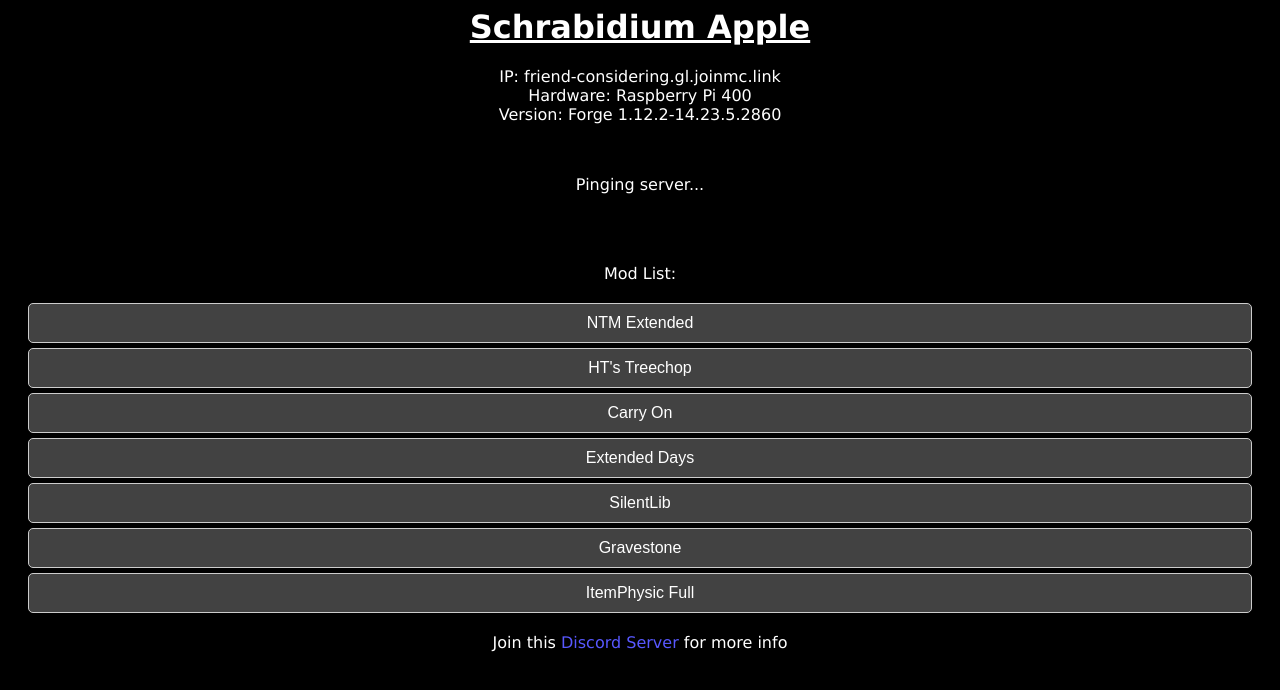
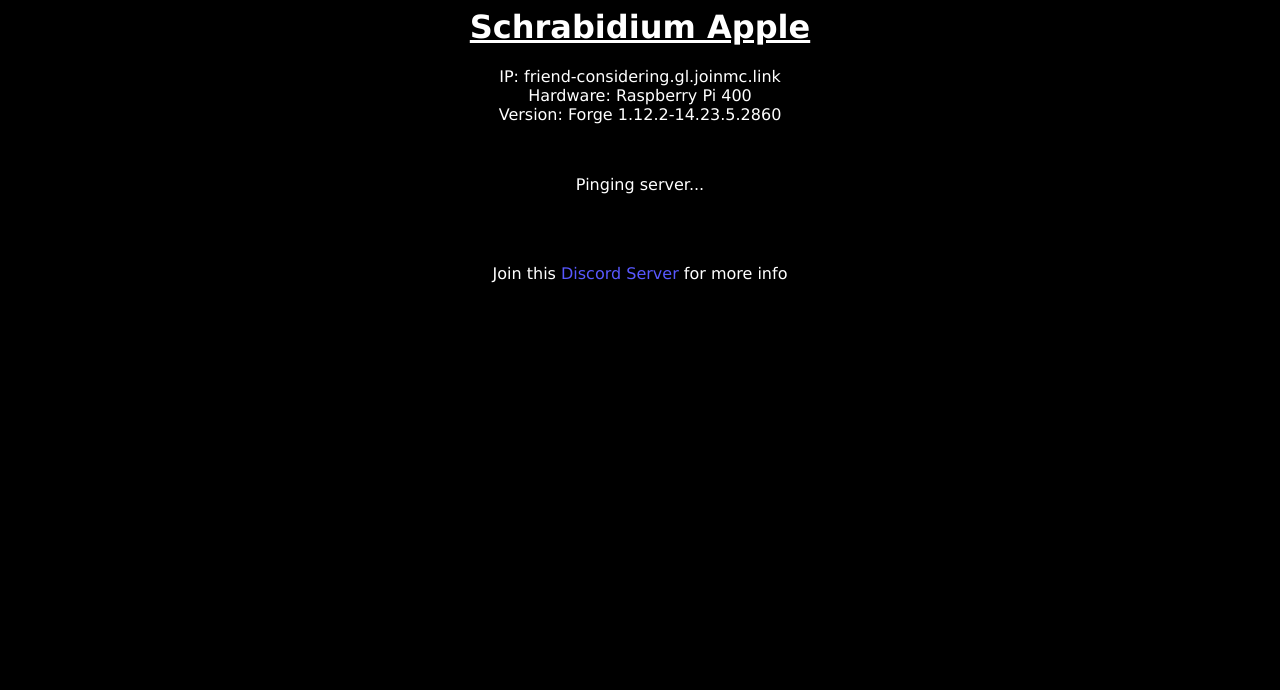
Before and after one commit to HazmatPants/HazmatPants.github.io, a plain HTML site: page mc-server.html in a window 1280 px wide. Drawn offline with Linux system fonts and the light colour scheme; no server answers.

Commit message:
Update mc-server.html

```diff
--- a/mc-server.html
+++ b/mc-server.html
@@ -26,6 +26,7 @@
     <br>
     <p id="status">Pinging server...</p>
     <p id="players"></p>
+    <div id="mods"></div>
     <br>
     <script>
         async function checkServerStatus() {
@@ -79,16 +80,7 @@
         window.onload = checkServerStatus;
     </script>
     <br>
-    <p>Mod List:</p>
-    <ul class="styled-list">
-      <a href="https://www.curseforge.com/minecraft/mc-mods/hbms-nuclear-tech-mod-extended-edition/files/5254559"><li>NTM Extended</li></a>
-      <a href="https://www.curseforge.com/minecraft/mc-mods/treechop/files/3532213"><li>HT's Treechop</li></a>
-      <a href="https://www.curseforge.com/minecraft/mc-mods/carry-on/files/4507139"><li>Carry On</li></a>
-      <a href="https://www.curseforge.com/minecraft/mc-mods/extended-days/files/2643053"><li>Extended Days</li></a>
-      <a href="https://www.curseforge.com/minecraft/mc-mods/silent-lib/files/2851111"><li>SilentLib</li></a>
-      <a href="https://www.curseforge.com/minecraft/mc-mods/gravestone-mod/files/2744766"><li>Gravestone</li></a>
-      <a href="https://www.curseforge.com/minecraft/mc-mods/itemphysic/files/3487676"><li>ItemPhysic Full</li></a>
-    </ul>
+
     <p>Join this <a href="https://discord.gg/TUrSE6xeDR">Discord Server</a> for more info</p>
   </body>
 </html>
```
